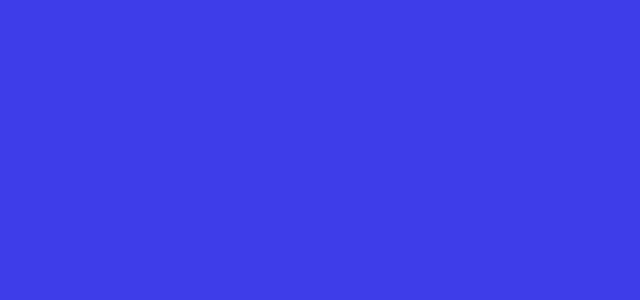
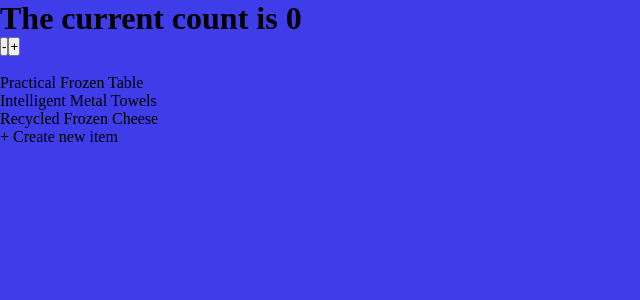
Before and after one commit to Timbaines/product-counter, a React (Vite) app: page / in a window 1280 px wide. Shown: the top 300 px of the page, without its empty margins (0-640 px from the left). Built offline with nearby package versions, Linux system fonts and the light colour scheme.

Commit message:
Step 5: Added code for imports, App components, state hook, event handlers, product list mods render method

```diff
--- a/app/App.jsx
+++ b/app/App.jsx
@@ -1,10 +1,48 @@
-function App() {
+import React from 'react';
+import ReactDOM from 'react-dom/client';
+import { faker } from "@faker-js/faker"
+
+import Product from "./Product"
+import productsData from "./data"
+
+export default function App() {
+  const [count, setCount] = React.useState(0)
+
+  function increment() {
+    setCount(prevCount => prevCount + 1)
+  }
+
+  function decrement() {
+    setCount(prevCount => prevCount - 1)
+  }
+
+  const productsCopy = [...productsData]
+  productsCopy.push({
+    id: faker.database.mongodbObjectId(),
+    name: "+ Create new item"
+  })
 
   return (
-    <div>
+      <>
+        <h1>The current count is {count}</h1>
+        <button className="button" onClick={decrement}>-</button>
+        <button className="button" onClick={increment}>+</button>
+        <br />
+        <br />
+        <div className="products-list">
+          {
+            productsCopy.map(product => (
+                <Product key={product.id} product={product} />
+            ))
+          }
 
-    </div>
+        </div>
+      </>
   )
 }
 
-export default App
+ReactDOM.createRoot(document.getElementById('root')).render(
+    <React.StrictMode>
+      <App />
+    </React.StrictMode>
+);
```
